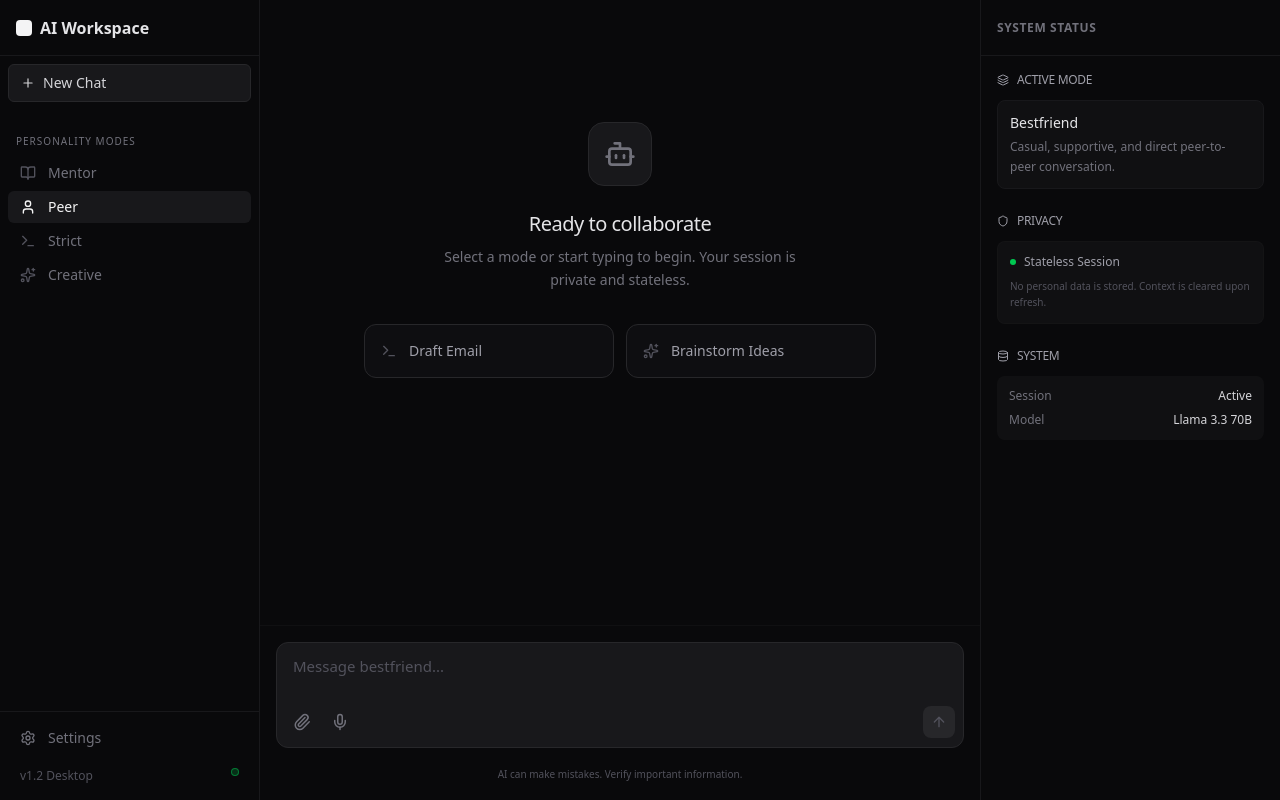
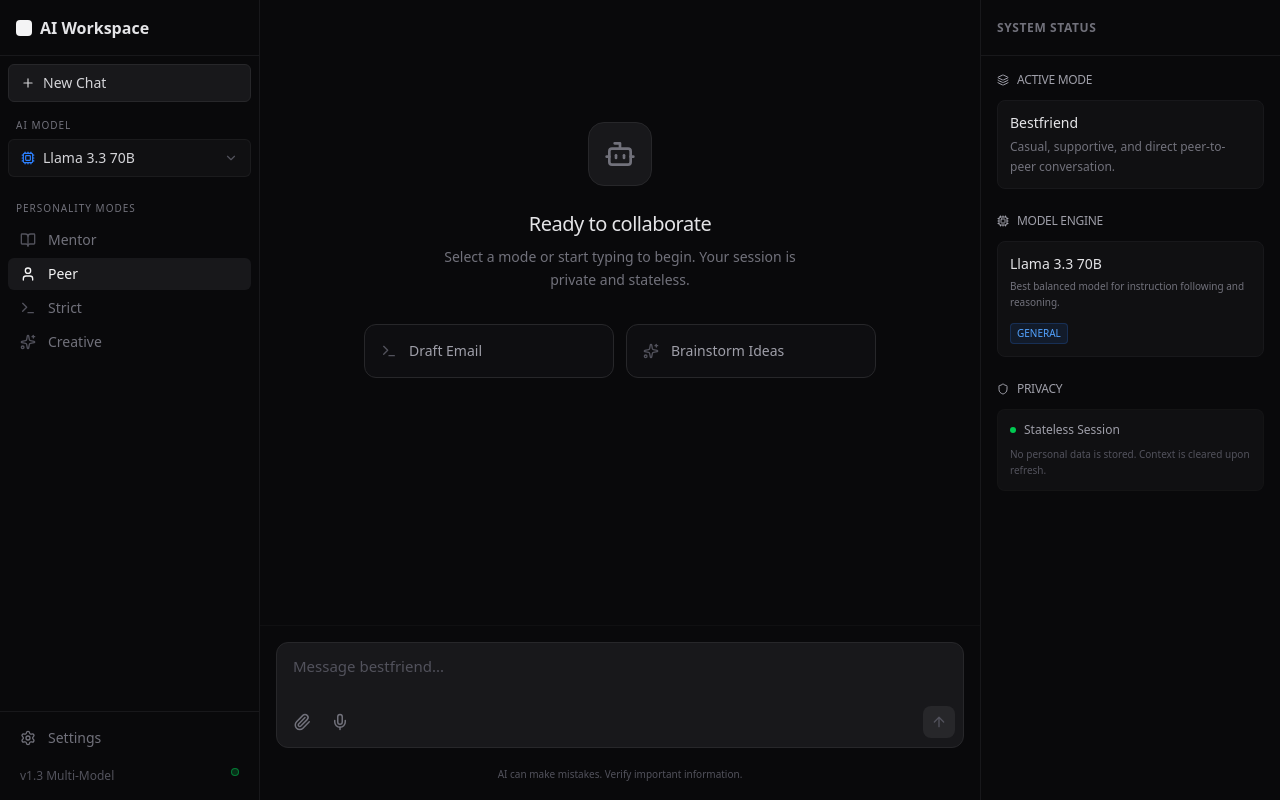
Before and after one commit to pranata-dev/ai-personal-assistant, a Next.js app: page / in a window 1280 px wide. Built offline with nearby package versions, Linux system fonts and the light colour scheme.

Commit message:
Feat: Multi-Model Support (Llama 3.3, Gemini Flash, Qwen 2.5, Mistral)

```diff
--- a/src/app/api/chat/route.ts
+++ b/src/app/api/chat/route.ts
@@ -1,121 +1,126 @@
 import { NextResponse } from 'next/server';
-import { PersonalityMode, Message } from '@/types';
 import { getSystemPrompt, formatConversationHistory } from '@/lib/ai-engine';
-import { searchWeb, shouldSearch, formatSearchResults } from '@/lib/web-search';
+import { searchWeb as performWebSearch } from '@/lib/web-search';
+import { PersonalityMode } from '@/types';
+import { DEFAULT_MODEL_ID } from '@/lib/models';
 
+const OPENROUTER_API_KEY = process.env.OPENROUTER_API_KEY;
 const OPENROUTER_API_URL = 'https://openrouter.ai/api/v1/chat/completions';
-
-// Helper to wait
-const sleep = (ms: number) => new Promise(resolve => setTimeout(resolve, ms));
-
-async function callOpenRouter(messages: { role: string; content: string }[], apiKey: string, retries = 3): Promise<Response> {
-    for (let attempt = 1; attempt <= retries; attempt++) {
-        const response = await fetch(OPENROUTER_API_URL, {
-            method: 'POST',
-            headers: {
-                'Authorization': `Bearer ${apiKey}`,
-                'Content-Type': 'application/json',
-                'HTTP-Referer': process.env.NEXT_PUBLIC_SITE_URL || 'http://localhost:3000',
-                'X-Title': 'AI Personal Assistant'
-            },
-            body: JSON.stringify({
-                model: process.env.OPENROUTER_MODEL || 'meta-llama/llama-3.3-70b-instruct:free',
-                messages,
-                max_tokens: 1024,
-                temperature: 0.7,
-            })
-        });
-
-        // If rate limited and we have retries left, wait and retry
-        if (response.status === 429 && attempt < retries) {
-            const waitTime = attempt * 2000; // 2s, 4s, 6s
-            console.log(`Rate limited. Waiting ${waitTime}ms before retry ${attempt + 1}/${retries}...`);
-            await sleep(waitTime);
-            continue;
-        }
-
-        return response;
-    }
-
-    // This shouldn't happen, but just in case
-    throw new Error('Max retries exceeded');
-}
 
 export async function POST(request: Request) {
     try {
-        const { message, mode, history } = await request.json() as {
-            message: string;
-            mode: PersonalityMode;
-            history: Message[];
-        };
-
-        const apiKey = process.env.OPENROUTER_API_KEY;
-
-        if (!apiKey) {
+        if (!OPENROUTER_API_KEY) {
             return NextResponse.json(
-                { error: 'API key not configured. Please add OPENROUTER_API_KEY to .env.local' },
+                { error: 'OpenRouter API Key not configured' },
                 { status: 500 }
             );
         }
 
-        // Check if we should search the web for this query
+        const body = await request.json();
+        const { message, mode, history, model } = body; // Read model from request
+
+        // Choose model: User selected > Env Var > Default Constant
+        const selectedModel = model || process.env.OPENROUTER_MODEL || DEFAULT_MODEL_ID;
+
+        // 1. Check for web search triggers
+        const searchKeywords = ['berita', 'news', 'apa itu', 'siapa', 'cari', 'presiden', 'gubernur', 'cuaca', 'harga', 'jadwal', 'timnas', 'skor', 'gempa', 'banjir', 'traffic', 'macet', 'wik'];
+        const lowerMessage = message.toLowerCase();
+        const shouldSearch = searchKeywords.some(keyword => lowerMessage.includes(keyword));
+
         let searchContext = '';
-        if (shouldSearch(message)) {
-            console.log('🔍 Searching web for:', message);
-            const searchResults = await searchWeb(message);
-            if (searchResults.length > 0) {
-                searchContext = `\n\nINFORMASI DARI WEB SEARCH (gunakan ini untuk menjawab):\n${searchResults.map(r => `- ${r.title}: ${r.snippet}`).join('\n')}`;
-                console.log('📌 Found', searchResults.length, 'search results');
+
+        if (shouldSearch) {
+            // Small delay to prevent rate limits on search API
+            await new Promise(resolve => setTimeout(resolve, 500));
+            const searchResult = await performWebSearch(message);
+            if (searchResult) {
+                searchContext = `
+WEB SEARCH RESULTS:
+${searchResult}
+
+INSTRUCTION: Use the above search results to answer the user's question accurately. Citation included.`;
             }
         }
 
-        const systemPrompt = getSystemPrompt(mode);
-        const conversationHistory = formatConversationHistory(history);
+        // 2. Prepare System Prompt
+        const baseSystemPrompt = getSystemPrompt(mode as PersonalityMode);
+        const fullSystemPrompt = searchContext
+            ? `${baseSystemPrompt}\n\n${searchContext}`
+            : baseSystemPrompt;
 
-        // Build messages array for OpenRouter
+        // 3. Prepare Messages for API
         const messages = [
-            { role: 'system', content: systemPrompt + searchContext },
+            { role: 'system', content: fullSystemPrompt },
+            ...history.map((msg: any) => ({
+                role: msg.role,
+                content: msg.content
+            })),
+            { role: 'user', content: message }
         ];
 
-        // Add conversation history as context
-        if (conversationHistory) {
-            messages.push({
-                role: 'user',
-                content: `Previous conversation:\n${conversationHistory}\n\n---\nCurrent message:`
-            });
-        }
+        // 4. Call OpenRouter API with Retry Logic
+        const response = await callOpenRouter(messages, OPENROUTER_API_KEY, selectedModel);
 
-        messages.push({ role: 'user', content: message });
+        const data = await response.json();
 
-        const response = await callOpenRouter(messages, apiKey);
-
-        if (!response.ok) {
-            const errorData = await response.json().catch(() => ({}));
-            console.error('OpenRouter API error:', errorData);
-
-            // Special handling for rate limit
-            if (response.status === 429) {
-                return NextResponse.json(
-                    { error: '⏰ Rate limit tercapai! Tunggu beberapa detik lalu coba lagi. (Free tier punya limit ~20 req/menit)' },
-                    { status: 429 }
-                );
-            }
-
+        if (data.error) {
+            console.error('OpenRouter API Error:', data.error);
             return NextResponse.json(
-                { error: `API Error: ${response.status} - ${errorData.error?.message || 'Unknown error'}` },
-                { status: response.status }
+                { error: `AI Error: ${data.error.message || 'Unknown error'}` },
+                { status: 500 }
             );
         }
 
-        const data = await response.json();
-        const text = data.choices?.[0]?.message?.content || 'Maaf, tidak bisa generate response.';
+        return NextResponse.json({
+            response: data.choices[0].message.content
+        });
 
-        return NextResponse.json({ response: text });
     } catch (error) {
-        console.error('OpenRouter API error:', error);
+        console.error('Server Error:', error);
         return NextResponse.json(
-            { error: 'Failed to generate response. Please try again.' },
+            { error: 'Internal Server Error' },
             { status: 500 }
         );
     }
 }
+
+async function callOpenRouter(messages: { role: string; content: string }[], apiKey: string, model: string, retries = 3): Promise<Response> {
+    for (let attempt = 1; attempt <= retries; attempt++) {
+        try {
+            const response = await fetch(OPENROUTER_API_URL, {
+                method: 'POST',
+                headers: {
+                    'Authorization': `Bearer ${apiKey}`,
+                    'Content-Type': 'application/json',
+                    'HTTP-Referer': process.env.NEXT_PUBLIC_SITE_URL || 'http://localhost:3000',
+                    'X-Title': 'AI Personal Assistant'
+                },
+                body: JSON.stringify({
+                    model: model, // Use dynamic model
+                    messages,
+                    max_tokens: 1024,
+                    temperature: 0.7,
+                })
+            });
+
+            if (response.status === 429) {
+                // Rate limit - wait exponentially
+                const delay = Math.pow(2, attempt) * 1000;
+                console.warn(`Rate limit hit. Retrying in ${delay}ms...`);
+                await new Promise(resolve => setTimeout(resolve, delay));
+                continue;
+            }
+
+            if (!response.ok) {
+                const errText = await response.text();
+                throw new Error(`OpenRouter responded with ${response.status}: ${errText}`);
+            }
+
+            return response;
+        } catch (e) {
+            if (attempt === retries) throw e;
+            console.warn(`Attempt ${attempt} failed, retrying...`);
+        }
+    }
+    throw new Error('Max retries exceeded');
+}
--- a/src/app/page.tsx
+++ b/src/app/page.tsx
@@ -2,8 +2,9 @@
 
 import { useState, useEffect, useCallback } from 'react';
 import { Message, PersonalityMode, Memory } from '@/types';
-import { loadMemory, saveMemory, addMessage, setMode, resetMemory, getRecentContext } from '@/lib/memory';
+import { loadMemory, saveMemory, addMessage, setMode, setModel, resetMemory, getRecentContext } from '@/lib/memory';
 import { detectIntent, getHelpMessage, getPromptEngineerResponse, getThoughtDumpResponse } from '@/lib/ai-engine';
+import { DEFAULT_MODEL_ID } from '@/lib/models';
 import ChatContainer from '@/components/Chat/ChatContainer';
 import Sidebar from '@/components/Workspace/Sidebar';
 import RightPanel from '@/components/Workspace/RightPanel';
@@ -26,6 +27,7 @@ export default function Home() {
   }, [memory]);
 
   const currentMode = memory?.preferences.currentMode ?? 'bestfriend';
+  const currentModelId = memory?.preferences.currentModelId ?? DEFAULT_MODEL_ID;
   const messages = memory?.conversations ?? [];
 
   const createMessage = (content: string, role: 'user' | 'assistant'): Message => ({
@@ -39,6 +41,12 @@ export default function Home() {
   const handleModeChange = useCallback((newMode: PersonalityMode) => {
     if (!memory) return;
     const updatedMemory = setMode(memory, newMode);
+    setMemory(updatedMemory);
+  }, [memory]);
+
+  const handleModelChange = useCallback((newModelId: string) => {
+    if (!memory) return;
+    const updatedMemory = setModel(memory, newModelId);
     setMemory(updatedMemory);
   }, [memory]);
 
@@ -98,6 +106,7 @@ export default function Home() {
         body: JSON.stringify({
           message: input,
           mode: currentMode,
+          model: currentModelId, // Pass the selected model
           history: getRecentContext(updatedMemory, 10)
         })
       });
@@ -123,7 +132,7 @@ export default function Home() {
     } finally {
       setIsLoading(false);
     }
-  }, [memory, currentMode, handleModeChange, handleReset]);
+  }, [memory, currentMode, currentModelId, handleModeChange, handleReset]);
 
   if (!memory) {
     return (
@@ -138,7 +147,9 @@ export default function Home() {
       {/* 1. Left Sidebar */}
       <Sidebar
         currentMode={currentMode}
+        currentModelId={currentModelId}
         onModeChange={handleModeChange}
+        onModelChange={handleModelChange}
         onReset={handleReset}
       />
 
--- a/src/components/Workspace/RightPanel.tsx
+++ b/src/components/Workspace/RightPanel.tsx
@@ -1,7 +1,8 @@
 'use client';
 
 import { Memory, PersonalityMode } from '@/types';
-import { Layers, Database, Shield } from 'lucide-react';
+import { Layers, Database, Shield, Cpu } from 'lucide-react';
+import { getModelById } from '@/lib/models';
 
 interface RightPanelProps {
     memory: Memory | null;
@@ -10,6 +11,9 @@ interface RightPanelProps {
 
 export default function RightPanel({ memory, mode }: RightPanelProps) {
     if (!memory) return null;
+
+    const currentModelId = memory.preferences.currentModelId;
+    const currentModel = getModelById(currentModelId);
 
     return (
         <div className="w-[300px] bg-zinc-950 border-l border-zinc-900 h-full flex flex-col flex-shrink-0">
@@ -33,6 +37,23 @@ export default function RightPanel({ memory, mode }: RightPanelProps) {
                     </div>
                 </div>
 
+                {/* Model Info (NEW) */}
+                <div>
+                    <h3 className="text-xs font-medium text-zinc-400 mb-3 flex items-center gap-2">
+                        <Cpu size={12} />
+                        MODEL ENGINE
+                    </h3>
+                    <div className="bg-zinc-900/50 border border-zinc-900 rounded-lg p-3">
+                        <div className="text-sm font-medium text-zinc-200 mb-1">{currentModel?.name || 'Unknown Model'}</div>
+                        <p className="text-[10px] text-zinc-500 leading-relaxed mb-2">
+                            {currentModel?.description}
+                        </p>
+                        <div className="inline-flex items-center px-1.5 py-0.5 rounded bg-blue-500/10 text-blue-400 text-[10px] border border-blue-500/20">
+                            {currentModel?.role.toUpperCase()}
+                        </div>
+                    </div>
+                </div>
+
                 {/* Privacy Badge */}
                 <div>
                     <h3 className="text-xs font-medium text-zinc-400 mb-3 flex items-center gap-2">
@@ -49,24 +70,6 @@ export default function RightPanel({ memory, mode }: RightPanelProps) {
                         </p>
                     </div>
                 </div>
-
-                {/* System Stats */}
-                <div>
-                    <h3 className="text-xs font-medium text-zinc-400 mb-3 flex items-center gap-2">
-                        <Database size={12} />
-                        SYSTEM
-                    </h3>
-                    <div className="bg-zinc-900/50 rounded-lg p-3 space-y-2">
-                        <div className="flex justify-between text-xs">
-                            <span className="text-zinc-500">Session</span>
-                            <span className="text-zinc-300">Active</span>
-                        </div>
-                        <div className="flex justify-between text-xs">
-                            <span className="text-zinc-500">Model</span>
-                            <span className="text-zinc-300">Llama 3.3 70B</span>
-                        </div>
-                    </div>
-                </div>
             </div>
         </div>
     );
--- a/src/components/Workspace/Sidebar.tsx
+++ b/src/components/Workspace/Sidebar.tsx
@@ -1,15 +1,21 @@
 'use client';
 
 import { PersonalityMode } from '@/types';
-import { BookOpen, User, Terminal, Sparkles, Settings, History, Plus } from 'lucide-react';
+import { BookOpen, User, Terminal, Sparkles, Settings, Plus, Cpu, ChevronDown } from 'lucide-react';
+import { AVAILABLE_MODELS, getModelById } from '@/lib/models';
+import { useMemo, useState } from 'react';
 
 interface SidebarProps {
     currentMode: PersonalityMode;
+    currentModelId: string;
     onModeChange: (mode: PersonalityMode) => void;
+    onModelChange: (modelId: string) => void;
     onReset: () => void;
 }
 
-export default function Sidebar({ currentMode, onModeChange, onReset }: SidebarProps) {
+export default function Sidebar({ currentMode, currentModelId, onModeChange, onModelChange, onReset }: SidebarProps) {
+    const [isModelMenuOpen, setIsModelMenuOpen] = useState(false);
+
     const modes: { id: PersonalityMode; label: string; icon: any; desc: string }[] = [
         { id: 'mentor', label: 'Mentor', icon: BookOpen, desc: 'Guided learning' },
         { id: 'bestfriend', label: 'Peer', icon: User, desc: 'Casual chat' },
@@ -17,12 +23,16 @@ export default function Sidebar({ currentMode, onModeChange, onReset }: SidebarP
         { id: 'chaos', label: 'Creative', icon: Sparkles, desc: 'Brainstorming' },
     ];
 
+    const currentModel = useMemo(() => getModelById(currentModelId), [currentModelId]);
+
     return (
-        <div className="w-[260px] bg-zinc-950 border-r border-zinc-900 flex flex-col h-full flex-shrink-0">
+        <div className="w-[260px] bg-zinc-950 border-r border-zinc-900 flex flex-col h-full flex-shrink-0 z-20">
             {/* App Header */}
-            <div className="h-14 flex items-center px-4 border-b border-zinc-900">
-                <div className="w-4 h-4 rounded bg-zinc-100 mr-2"></div>
-                <span className="font-semibold text-zinc-200">AI Workspace</span>
+            <div className="h-14 flex items-center px-4 border-b border-zinc-900 justify-between">
+                <div className="flex items-center">
+                    <div className="w-4 h-4 rounded bg-zinc-100 mr-2"></div>
+                    <span className="font-semibold text-zinc-200">AI Workspace</span>
+                </div>
             </div>
 
             {/* Main Nav */}
@@ -34,6 +44,44 @@ export default function Sidebar({ currentMode, onModeChange, onReset }: SidebarP
                     <Plus size={14} />
                     New Chat
                 </button>
+            </div>
+
+            {/* Model Selector */}
+            <div className="px-2 mt-2 sticky">
+                <div className="px-2 text-[10px] font-medium text-zinc-500 uppercase tracking-widest mb-1.5">
+                    AI Model
+                </div>
+                <div className="relative">
+                    <button
+                        onClick={() => setIsModelMenuOpen(!isModelMenuOpen)}
+                        className="w-full flex items-center justify-between px-3 py-2 rounded-md bg-zinc-900/50 hover:bg-zinc-900 border border-zinc-800/50 transition-all text-sm group"
+                    >
+                        <div className="flex items-center gap-2 overflow-hidden">
+                            <Cpu size={14} className="text-blue-500 flex-shrink-0" />
+                            <span className="text-zinc-300 truncate">{currentModel?.name || 'Select Model'}</span>
+                        </div>
+                        <ChevronDown size={14} className="text-zinc-600 group-hover:text-zinc-400" />
+                    </button>
+
+                    {/* Dropdown */}
+                    {isModelMenuOpen && (
+                        <div className="absolute top-full left-0 w-full mt-1 bg-zinc-900 border border-zinc-800 rounded-md shadow-xl py-1 z-30 overflow-hidden">
+                            {AVAILABLE_MODELS.map(model => (
+                                <button
+                                    key={model.id}
+                                    onClick={() => {
+                                        onModelChange(model.id);
+                                        setIsModelMenuOpen(false);
+                                    }}
+                                    className={`w-full text-left px-3 py-2 text-xs hover:bg-zinc-800 transition-colors ${currentModelId === model.id ? 'text-blue-400 bg-zinc-800/50' : 'text-zinc-400'}`}
+                                >
+                                    <div className="font-medium">{model.name}</div>
+                                    <div className="text-[10px] text-zinc-600 truncate">{model.role}</div>
+                                </button>
+                            ))}
+                        </div>
+                    )}
+                </div>
             </div>
 
             {/* Modes Section */}
@@ -74,7 +122,7 @@ export default function Sidebar({ currentMode, onModeChange, onReset }: SidebarP
                     Settings
                 </button>
                 <div className="px-3 py-2 text-xs text-zinc-600 mt-1 flex justify-between">
-                    <span>v1.2 Desktop</span>
+                    <span>v1.3 Multi-Model</span>
                     <span className="w-2 h-2 rounded-full bg-green-500/20 border border-green-500/50"></span>
                 </div>
             </div>
--- a/src/lib/memory.ts
+++ b/src/lib/memory.ts
@@ -1,12 +1,14 @@
 import { PersonalityMode, Message, Memory, UserPreferences } from '@/types';
+import { DEFAULT_MODEL_ID } from '@/lib/models';
 
 // Stateless Memory Logic - Resets on refresh
 // We implement the Memory interface but don't persist it
 
 const DEFAULT_PREFERENCES: UserPreferences = {
-    language: 'en', // Defaulting to generic English for privacy, though user can switch
+    language: 'en',
     explanationStyle: 'simple',
     currentMode: 'bestfriend',
+    currentModelId: DEFAULT_MODEL_ID, // Initialize with default model
 };
 
 const DEFAULT_MEMORY: Memory = {
@@ -47,6 +49,17 @@ export function setMode(memory: Memory, mode: PersonalityMode): Memory {
     };
 }
 
+export function setModel(memory: Memory, modelId: string): Memory {
+    return {
+        ...memory,
+        preferences: {
+            ...memory.preferences,
+            currentModelId: modelId
+        },
+        lastUpdated: Date.now()
+    };
+}
+
 export function resetMemory(): Memory {
     return {
         ...DEFAULT_MEMORY,
--- /dev/null
+++ b/src/lib/models.ts
@@ -0,0 +1,46 @@
+import { PersonalityMode, Message, UserPreferences } from '@/types';
+
+export interface Model {
+  id: string;
+  name: string;
+  role: 'general' | 'coding' | 'vision' | 'fast';
+  description: string;
+  isFree: boolean;
+}
+
+export const AVAILABLE_MODELS: Model[] = [
+  {
+    id: 'meta-llama/llama-3.3-70b-instruct:free',
+    name: 'Llama 3.3 70B',
+    role: 'general',
+    description: 'Best balanced model for instruction following and reasoning.',
+    isFree: true,
+  },
+  {
+    id: 'google/gemini-2.0-flash-exp:free',
+    name: 'Gemini 2.0 Flash',
+    role: 'vision',
+    description: 'Multimodal model capable of processing text and images.',
+    isFree: true,
+  },
+  {
+    id: 'qwen/qwen-2.5-7b-instruct:free',
+    name: 'Qwen 2.5 7B',
+    role: 'coding',
+    description: 'Specialized for code generation and mathematical logic.',
+    isFree: true,
+  },
+  {
+    id: 'mistralai/mistral-small-24b-instruct-2501:free',
+    name: 'Mistral Small',
+    role: 'fast',
+    description: 'Lightweight and fast, good for quick chats.',
+    isFree: true,
+  },
+];
+
+export const DEFAULT_MODEL_ID = 'meta-llama/llama-3.3-70b-instruct:free';
+
+export function getModelById(id: string): Model | undefined {
+  return AVAILABLE_MODELS.find(m => m.id === id);
+}
--- a/src/types/index.ts
+++ b/src/types/index.ts
@@ -13,6 +13,7 @@ export interface UserPreferences {
   language: 'id' | 'en';
   explanationStyle: ExplanationStyle;
   currentMode: PersonalityMode;
+  currentModelId: string; // New field for model selection
 }
 
 export interface Memory {
```
Also changed, not shown: ts_errors.txt (added).
